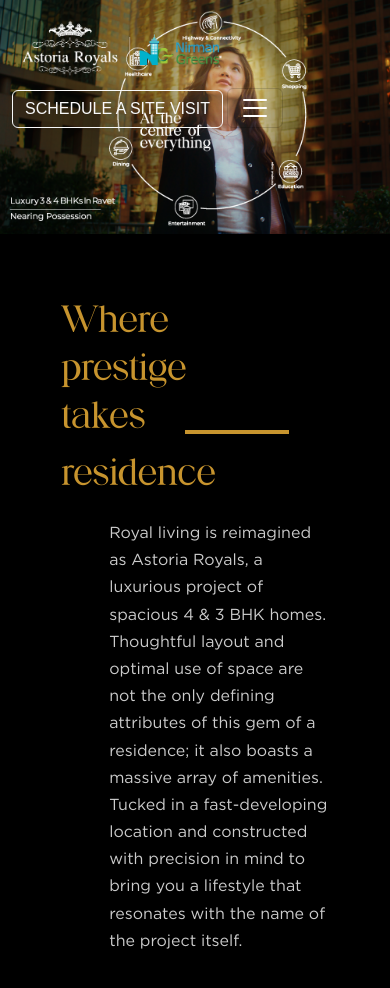
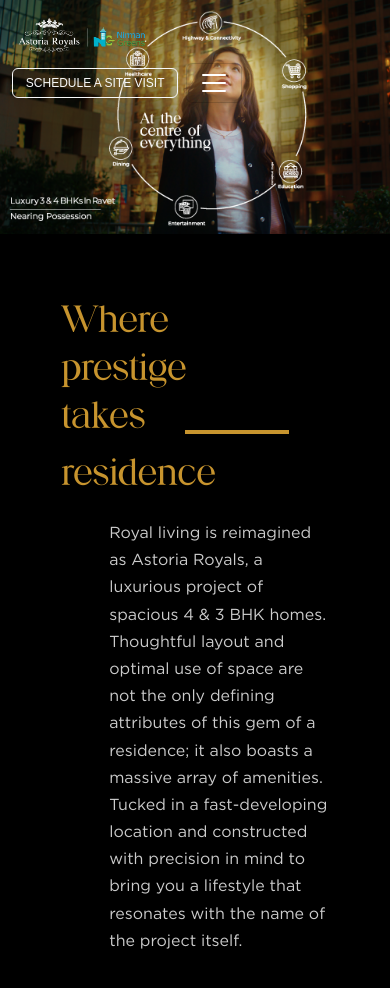
Before and after one commit to shubham0454/Astoria-Royals-Landing-page-Assets, a website: page public/index.html in a window 390 px wide. Shown: the top 988 px of the page. Drawn offline with nearby package versions, Linux system fonts and the light colour scheme.

Commit message:
navbar responsive add

```diff
--- a/public/index.html
+++ b/public/index.html
@@ -9,7 +9,7 @@
     <link href="https://cdnjs.cloudflare.com/ajax/libs/font-awesome/6.0.0/css/all.min.css" rel="stylesheet">
     <link rel="stylesheet" href="https://cdn.jsdelivr.net/npm/swiper@11/swiper-bundle.min.css" />
     <link href="styles.css" rel="stylesheet">
-     <link rel="icon" href="/Assets/logo and rera/C-1226-Astoria-Royals.png" type="image/png">
+    <link rel="icon" href="/Assets/logo and rera/C-1226-Astoria-Royals.png" type="image/png">
 </head>
 
 <body>
@@ -18,31 +18,27 @@
         <div class="container-fluid justify-content-between">
             <a class="navbar-brand d-flex align-items-center" href="#">
                 <img src="/Assets/logo and rera/C-1226-Astoria-Royals-Landing-Page-v2.png" alt="Astoria Royals"
-                    class="me-2" height="70">
+                    class="me-2 logo-img" />
             </a>
 
-            <div> <a class="btn btn-outline-light" href="#contact">SCHEDULE A SITE VISIT</a>
+            <div class="d-flex align-items-center">
+                <a class="btn btn-outline-light visit-btn me-2" href="#contact">
+                    SCHEDULE A SITE VISIT
+                </a>
 
-                <!-- Always visible toggle button -->
+                <!-- Toggle button for collapsed navbar -->
                 <button class="navbar-toggler" type="button" data-bs-toggle="collapse" data-bs-target="#navbarNav">
                     <span class="navbar-toggler-icon"></span>
                 </button>
-                <!-- Collapsible links -->
-                <div class="collapse navbar-collapse" id="navbarNav">
-                    <!-- <ul class="navbar-nav  text-center">
-                        <li class="nav-item"><a class="nav-link text-white" href="#home">Home</a></li>
-                        <li class="nav-item"><a class="nav-link text-white" href="#about">About</a></li>
-                        <li class="nav-item"><a class="nav-link text-white" href="#amenities">Amenities</a></li>
-                        <li class="nav-item"><a class="nav-link text-white" href="#gallery">Gallery</a></li>
-                        <li class="nav-item"><a class="nav-link text-white" href="#contact">Contact</a></li>
-
-                    </ul> -->
-                </div>
-
             </div>
 
+            <!-- Collapsible navbar content -->
+            <div class="collapse navbar-collapse" id="navbarNav">
+                <!-- your nav links if needed -->
+            </div>
         </div>
     </nav>
+
 
 
 
@@ -160,7 +156,7 @@
         </div>
     </section>
 
-       <!-- <section id="contact" class="contact">
+    <!-- <section id="contact" class="contact">
         <div class="container">
             <h2>Schedule a Site Visit</h2>
             <div class="form-container">
--- a/public/styles.css
+++ b/public/styles.css
@@ -100,6 +100,26 @@
         align-items: center;
         gap: 1rem;
     }
+}
+.logo-img {
+  height: 70px;
+}
+
+.visit-btn {
+  font-size: 1rem;
+  padding: 0.5rem 1.2rem;
+}
+
+/* Responsive for mobile */
+@media (max-width: 576px) {
+  .logo-img {
+    height: 45px; /* Smaller logo on small devices */
+  }
+
+  .visit-btn {
+    font-size: 0.75rem;
+    padding: 0.3rem 0.8rem; /* Smaller button */
+  }
 }
 
 .intro-section {
```
